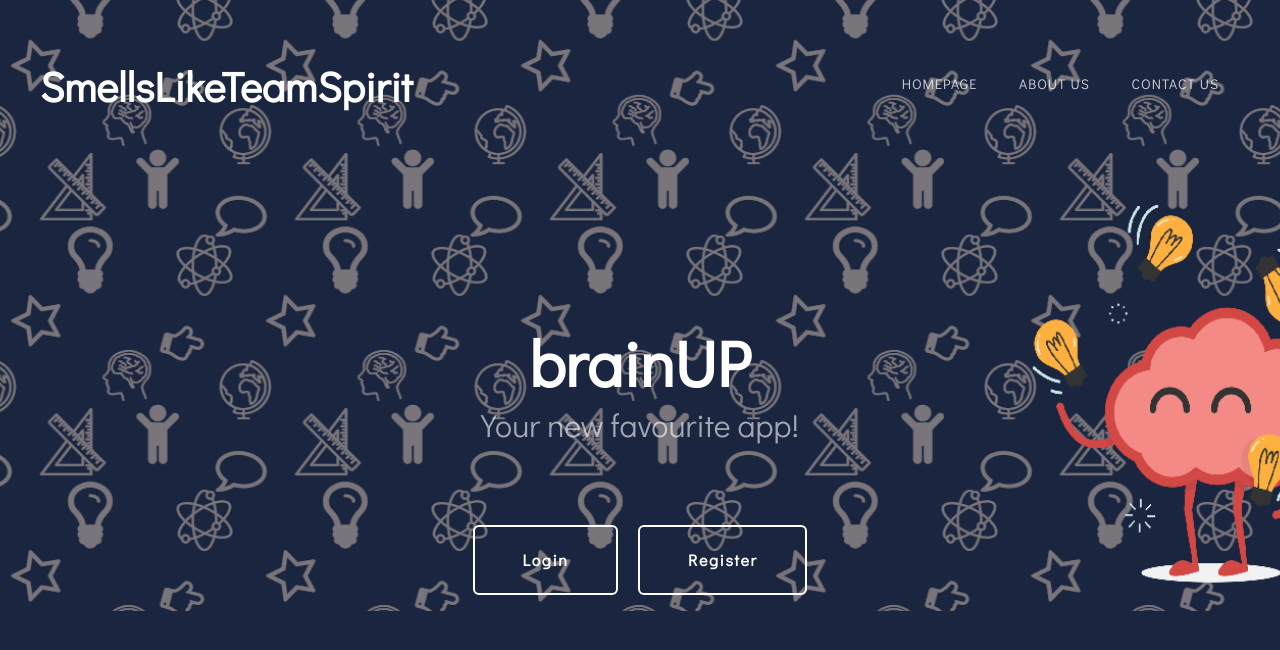
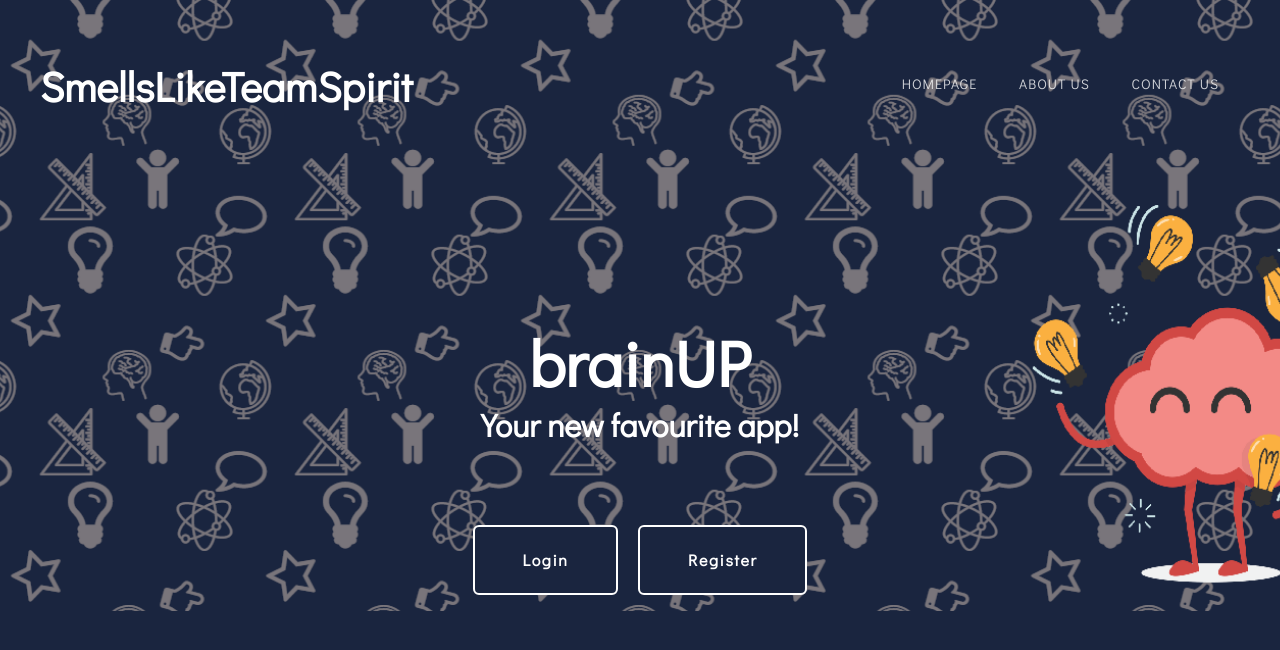
Before and after one commit to TibiDumitru/brainUP, a Flask app: page / in a window 1280 px wide. Shown: the top 650 px of the page. Run offline with Flask 2, Linux system fonts and the light colour scheme; some libraries are stand-ins or nearby versions.

Commit message:
ok faza 1

```diff
--- a/static/style-index.css
+++ b/static/style-index.css
@@ -124,6 +124,7 @@ ul.actions li
 
 .button
 {
+    background-color: #1a253f;
     display: inline-block;
     padding: 1em 2em 1em 2em;
     letter-spacing: 0.10em;
@@ -144,6 +145,12 @@ ul.actions li
     color: rgba(0,0,0,.8);
 }
 
+.button hover
+{
+    background-color : white;
+    color: #1a253f;
+}
+
 
 
 /*********************************************************************************/
@@ -161,11 +168,11 @@ ul.actions li
 }
 
 .title .byline
-{
-    font-size: 1.3em;
-    color: rgba(255,255,255,0.60);
-}
-
+	{
+		font-size: 1.3em;
+		color: white;
+		font-weight: bold;
+	}
 /*********************************************************************************/
 /* Header                                                                        */
 /*********************************************************************************/
@@ -257,6 +264,7 @@ ul.actions li
     border-radius: 6px;
     color: rgba(255,255,255,1);
     font-size: 0.9em;
+    background-color: #1a253f;
 }
 
 
```
